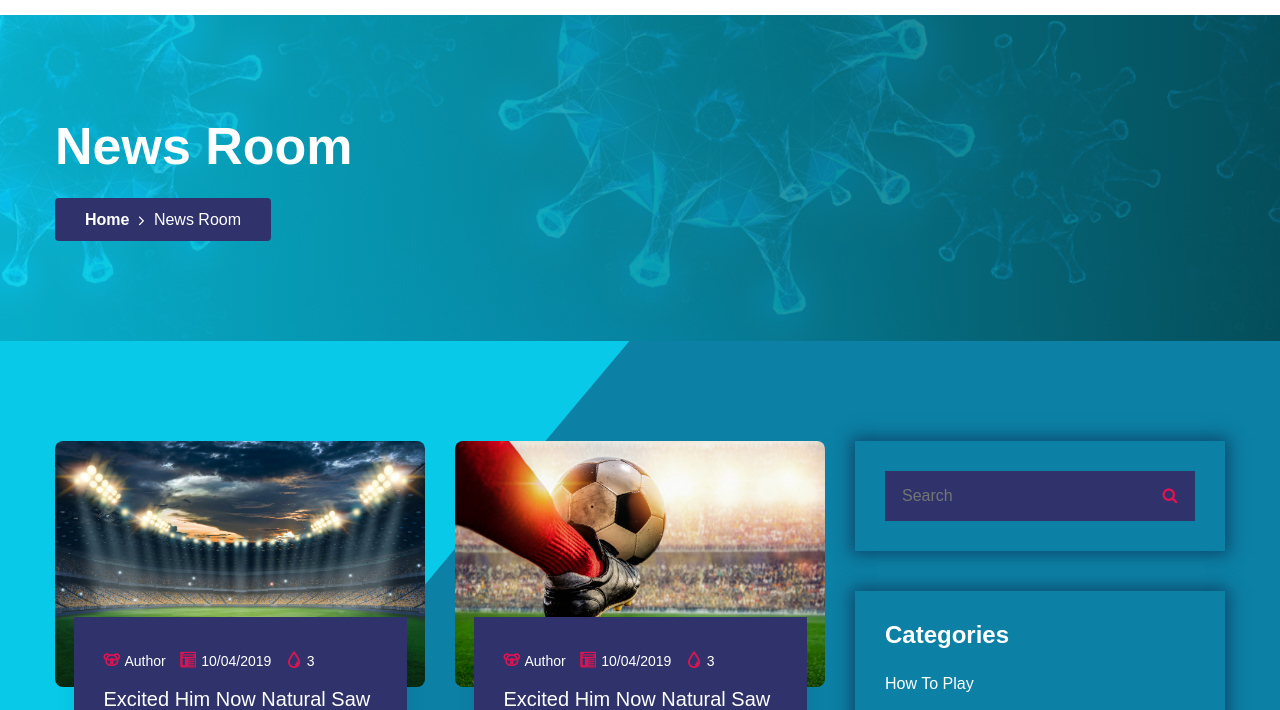
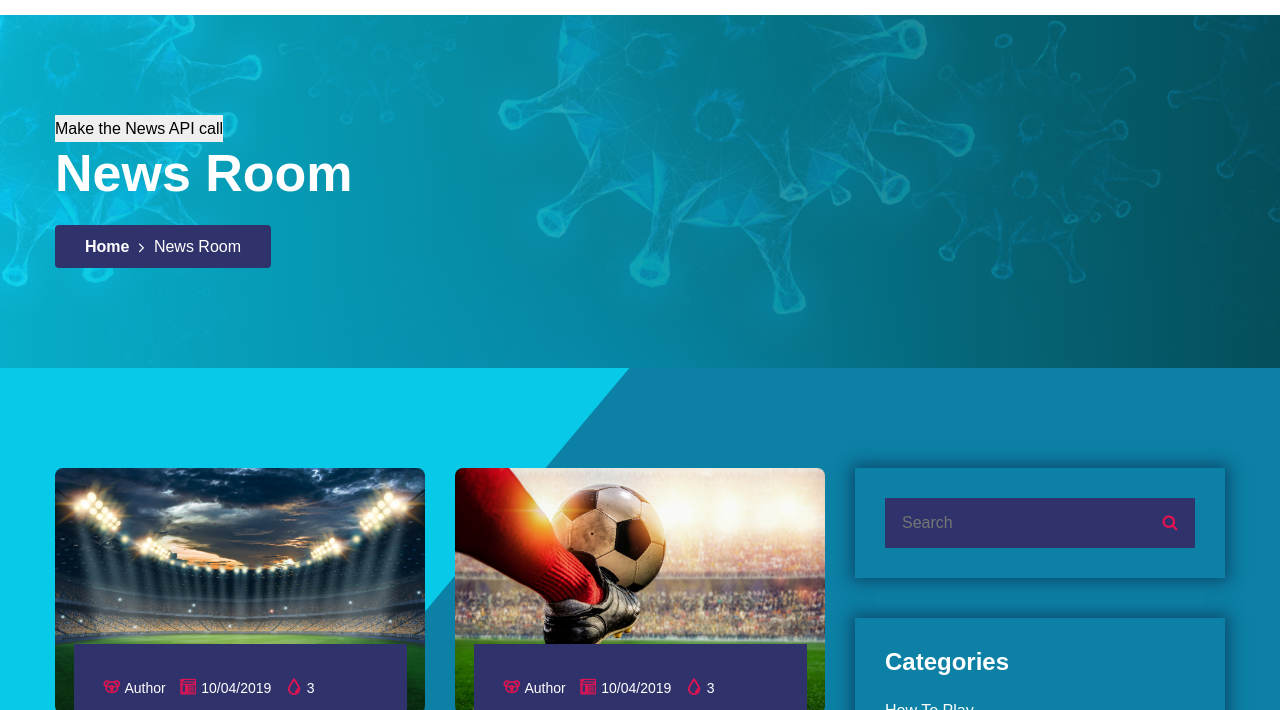
Before and after one commit to priya110698/covid-19, a plain HTML site: page newsroom.html in a window 1280 px wide. Shown: the part 64-774 px from the top of the page. Drawn offline with Linux system fonts and the light colour scheme.

Commit message:
Update newsroom.html

```diff
--- a/newsroom.html
+++ b/newsroom.html
@@ -80,6 +80,8 @@
     <!--breadcrumb area-->
     <section class="breadcrumb-area gradient-overlay-2" style="background: url('assets/images/banner/2.jpg');">
         <div class="container">
+
+        <button onclick="makeGETRequest()">Make the News API call</button>
             <div class="row">
                 <div class="col-xl-12">
                     <div class="site-breadcrumb">
@@ -304,5 +306,39 @@
     <script src="assets/js/scrollUp.min.js"></script>
 
     <script src="assets/js/script.js"></script>
-        </body>
+        <!-- <script type="text/javascript">
+    var url = 'http://newsapi.org/v2/top-headlines?sources=techcrunch&apiKey=c7066a24f9d54e8c85fcfd6c37138a5a';
+var req = new Request(url);
+fetch(req)
+    .then(function(response) {
+        if(response){
+        console.log(response.json());
+
+        }else{
+            alert('api not found');
+        }
+            })
+
+
+    </script> -->
+
+     <script>
+        function makeGETRequest() {
+            const url = "https://contextualwebsearch-websearch-v1.p.rapidapi.com/api/Search/NewsSearchAPI?autoCorrect=false&pageNumber=1&pageSize=10&q=Taylor+Swift&safeSearch=false"
+            const options = {
+                method: 'GET',
+                headers: {
+                    "X-RapidAPI-Host": "contextualwebsearch-websearch v1.p.rapidapi.com",
+                    "X-RapidAPI-Key": "XXXXXXXXXXXXXXX"
+                },
+            }
+
+            fetch(url, options)
+                .then(response => response.json())
+                .then(data => console.log(data))
+                .catch(e => console.error(e))
+        }
+    </script>
+
+</body>
 </html>
```
